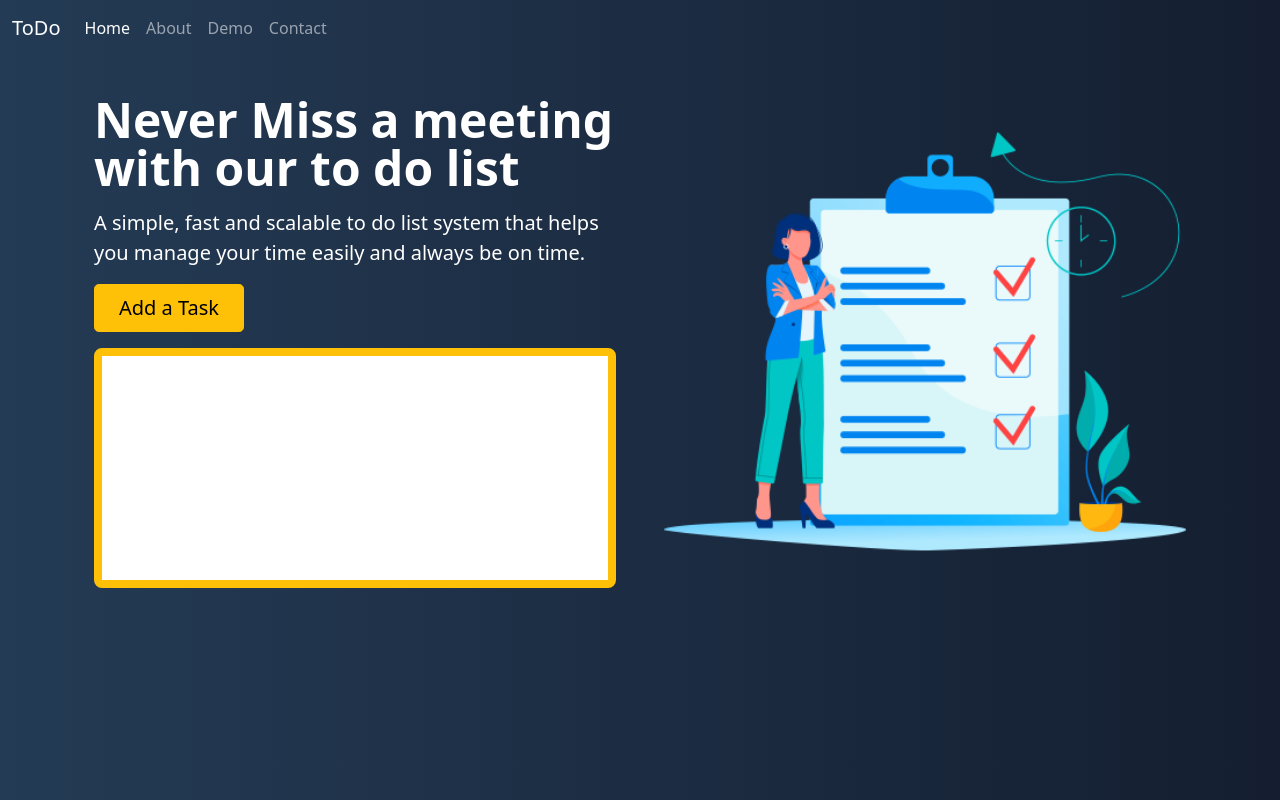
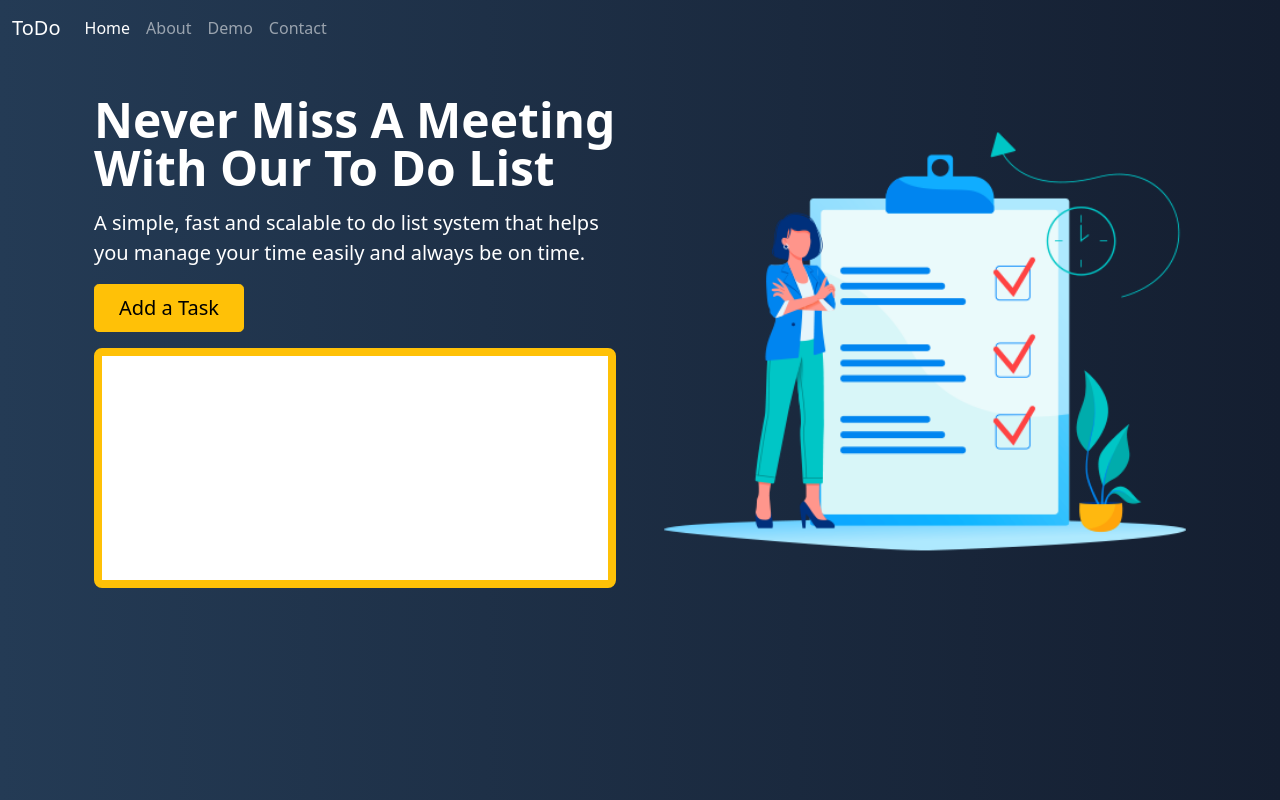
Before and after one commit to GomesOsvaldo/FirstProject, a plain HTML site: page index.html in a window 1280 px wide. Drawn offline with nearby package versions, Linux system fonts and the light colour scheme.

```diff
--- a/index.html
+++ b/index.html
@@ -1,7 +1,7 @@
 <!DOCTYPE html>
 <html lang="en">
   <head>
-    <title>First Project</title>
+    <title>First Project V2</title>
     <!-- Required meta tags -->
     <meta charset="utf-8" />
     <meta
@@ -69,7 +69,7 @@
           </div>
           <div class="col-lg-6">
             <h1 class="display-5 fw-bold lh-1 mb-3">
-              Never Miss a meeting with our to do list
+              Never Miss A Meeting With Our To Do List
             </h1>
             <p class="lead">
               A simple, fast and scalable to do list system that helps you
```
